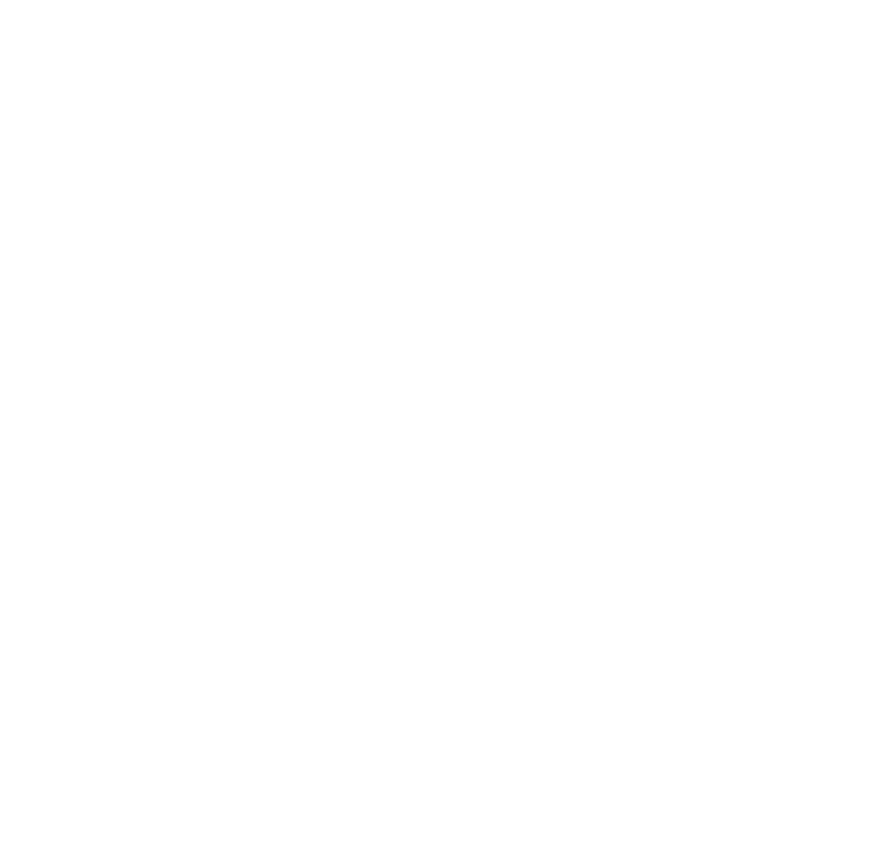
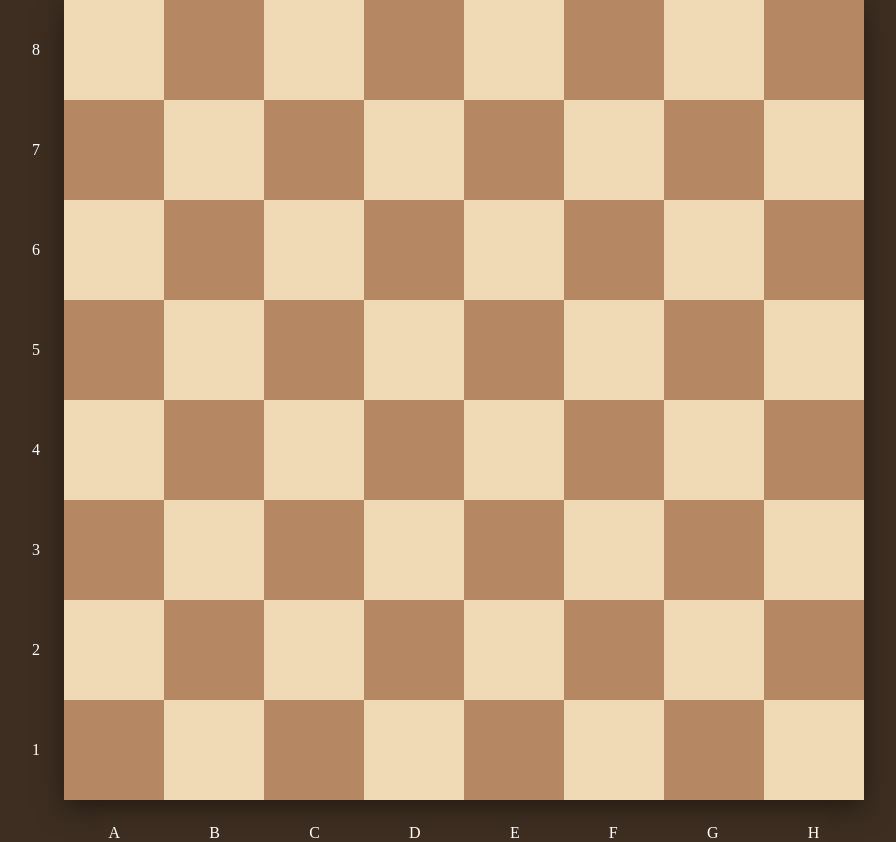
Before and after one commit to tobiasrefsholt/Sjakkspill, a plain HTML site: page index.html in a window 1280 px wide. Shown: the whole page, without its empty margins (192-1088 px from the left). Before the commit the page ends 800 px from the top, so only its background shows below. Drawn offline with Linux system fonts and the light colour scheme.

Commit message:
Finished drawBoard() and added some styling

```diff
--- a/index.html
+++ b/index.html
@@ -7,7 +7,7 @@
     <link rel="stylesheet" href="style.css">
 </head>
 <body>
-    <div class="app"></div>
+    <div id="app"></div>
     <script src="script.js"></script>
 </body>
 </html>
--- a/script.js
+++ b/script.js
@@ -82,12 +82,48 @@ let piecesPosition = {
 updateView()
 
 function updateView() {
-    drawBoard();
+    app.innerHTML = /*html*/ `
+        <div class="chess-board-wrapper">
+            ${drawBoard()}
+            <div class="x-axis"><span>A</span><span>B</span><span>C</span><span>D</span><span>E</span><span>F</span><span>G</span><span>H</span></div>
+            <div class="y-axis"><span>1</span><span>2</span><span>3</span><span>4</span><span>5</span><span>6</span><span>7</span><span>8</span></div>
+        </div>
+    `
     placePieces();
 }
 
 function drawBoard() {
+    let boardHtml = '';
 
+    boardHtml += /*html*/`<div class="chess-board">`;
+
+    for (let rowCount = 0; rowCount < 8; rowCount++) {
+        let parity = (rowCount%2 == 0) ? 'even' : 'odd';
+        boardHtml += drawBoardRow(parity, rowCount);
+    }
+
+    boardHtml += /*html*/`</div>`;
+
+    return boardHtml;
+}
+
+function drawBoardRow(rowParity, rowCount) {
+    let html = '';
+    let CellParityOffest = 0;
+
+    if (rowParity == 'even') {
+        CellParityOffest = 1;
+    }
+
+    for (let colCount = 0; colCount < 8; colCount++) {
+        let cellColor = ( (colCount+CellParityOffest) % 2 == 0 ) ? 'black' : 'white';
+
+        html += /*html*/`
+        <div class="cell cell-${cellColor}" row="${rowCount}" col="${colCount}"></div>
+        `;
+    }
+
+    return html;
 }
 
 function placePieces() {
--- a/style.css
+++ b/style.css
@@ -0,0 +1,53 @@
+body {
+    margin: 0;
+}
+
+#app {
+    min-width: 100vw;
+    min-height: 100vh;
+    display: flex;
+    align-items: center;
+    justify-content: center;
+    background-color: #3d2e21;
+    color: white;
+}
+
+.chess-board-wrapper {
+    display: grid;
+    grid-template-columns: repeat(2, min-content);
+    grid-template-areas:
+        "y      chess-board"
+        "y      chess-board"
+        "none   x";
+    gap: 1.5rem;
+}
+
+.chess-board {
+    grid-area: chess-board;
+    display: grid;
+    grid-template-columns: repeat(8, 100px);
+    grid-template-rows: repeat(8, 100px);
+    box-shadow: #251b13 0px 8px 24px;
+}
+
+.cell-white {
+    background-color: #F0D9B5;
+}
+
+.cell-black {
+    background-color: #B58863;
+}
+
+.x-axis {
+    grid-area: x;
+    display: flex;
+    flex-direction: row;
+    justify-content: space-around;
+}
+
+.y-axis {
+    grid-area: y;
+    display: flex;
+    flex-direction: column-reverse;
+    justify-content: space-around;
+}
```
